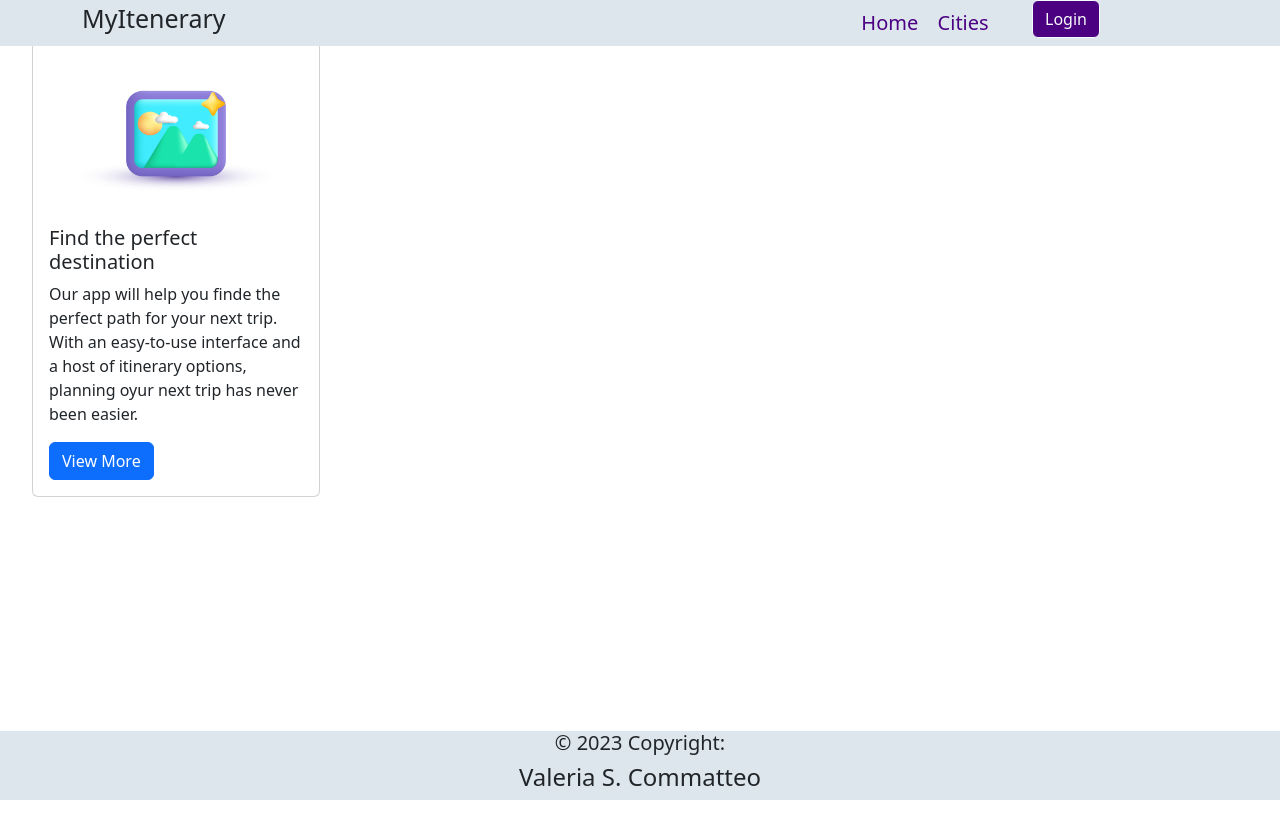
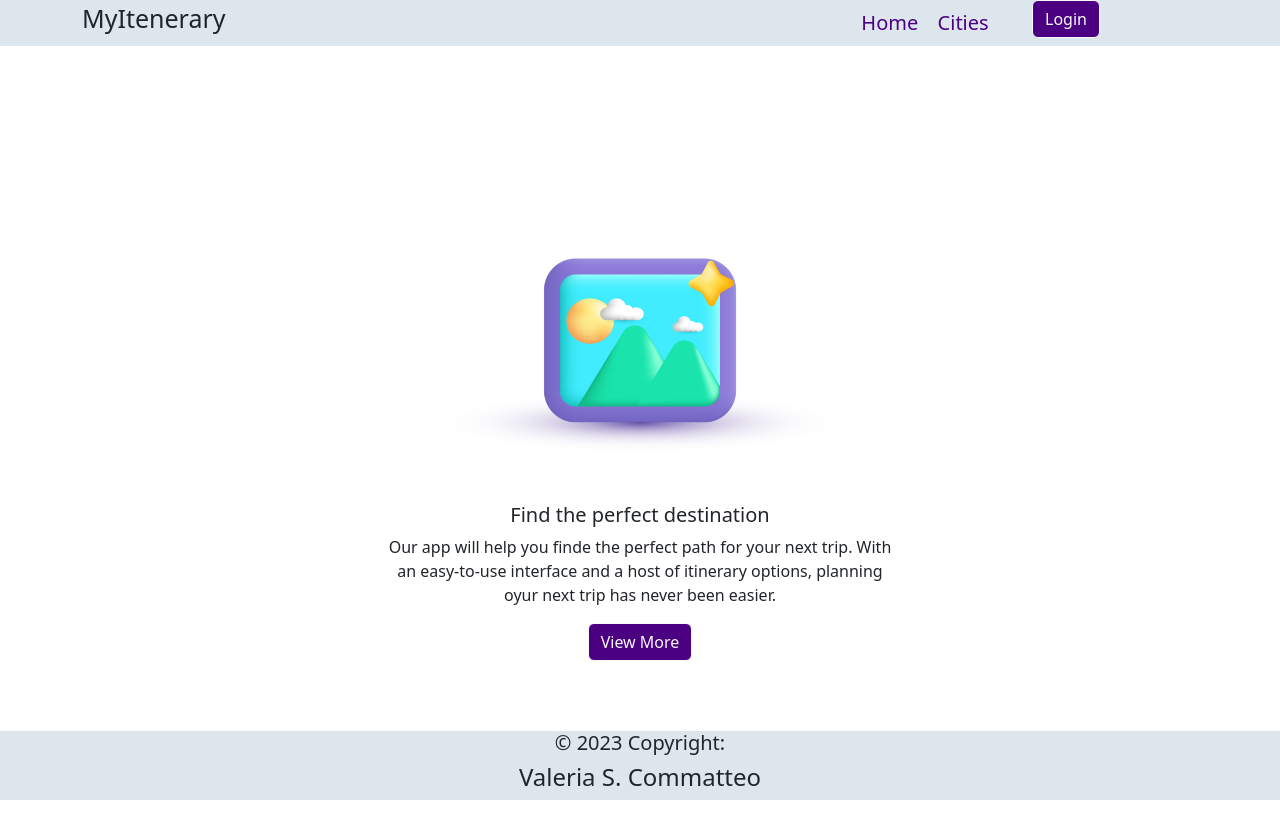
Before and after one commit to ValeriaCommatteo/app-mh, a React (Vite) app: page / in a window 1280 px wide. Shown: the top 838 px of the page. Before the commit the page ends 800 px from the top, so only its background shows below. Built offline with nearby package versions, Linux system fonts and the light colour scheme.

Commit message:
arreglos cards

```diff
--- a/src/components/Anchor/index.jsx
+++ b/src/components/Anchor/index.jsx
@@ -5,11 +5,12 @@ import Nav from 'react-bootstrap/Nav';
 
 export default function Anchor({href,title}) {
   return (
-
+    <Nav className='bg-secundary justify-content-center' defaultActiveKay="/home" as="ul">
     <ul className="navbar-nav">
     <li className="nav-item">
       <a className="nav-link active" aria-current="page" href={href}>{title}</a>
     </li>
   </ul>
+  </Nav>
   );
 }
--- a/src/components/Section/Section.jsx
+++ b/src/components/Section/Section.jsx
@@ -8,12 +8,12 @@ function Section({title,txt}) {
   return (
     <>
       <section>
-      <Card style={{ width: '18rem' }}>
+      <Card style={{ width: '550px' }}>
       <Card.Img variant="top" src={logo} />
       <Card.Body>
         <Card.Title>{title}</Card.Title>
         <Card.Text>{txt}</Card.Text>
-        <Button variant="primary">View More</Button>
+        <Button variant="outline-light" style={{backgroundColor: 'indigo'}}>View More</Button>
       </Card.Body>
     </Card>
       </section>
--- a/src/components/Section/style.css
+++ b/src/components/Section/style.css
@@ -0,0 +1,11 @@
+section {
+    margin: 120px;
+    display: flex;
+    align-items: center;
+    justify-content: center;
+}
+
+.card {
+    text-align: center;
+    border: none;
+}
```
